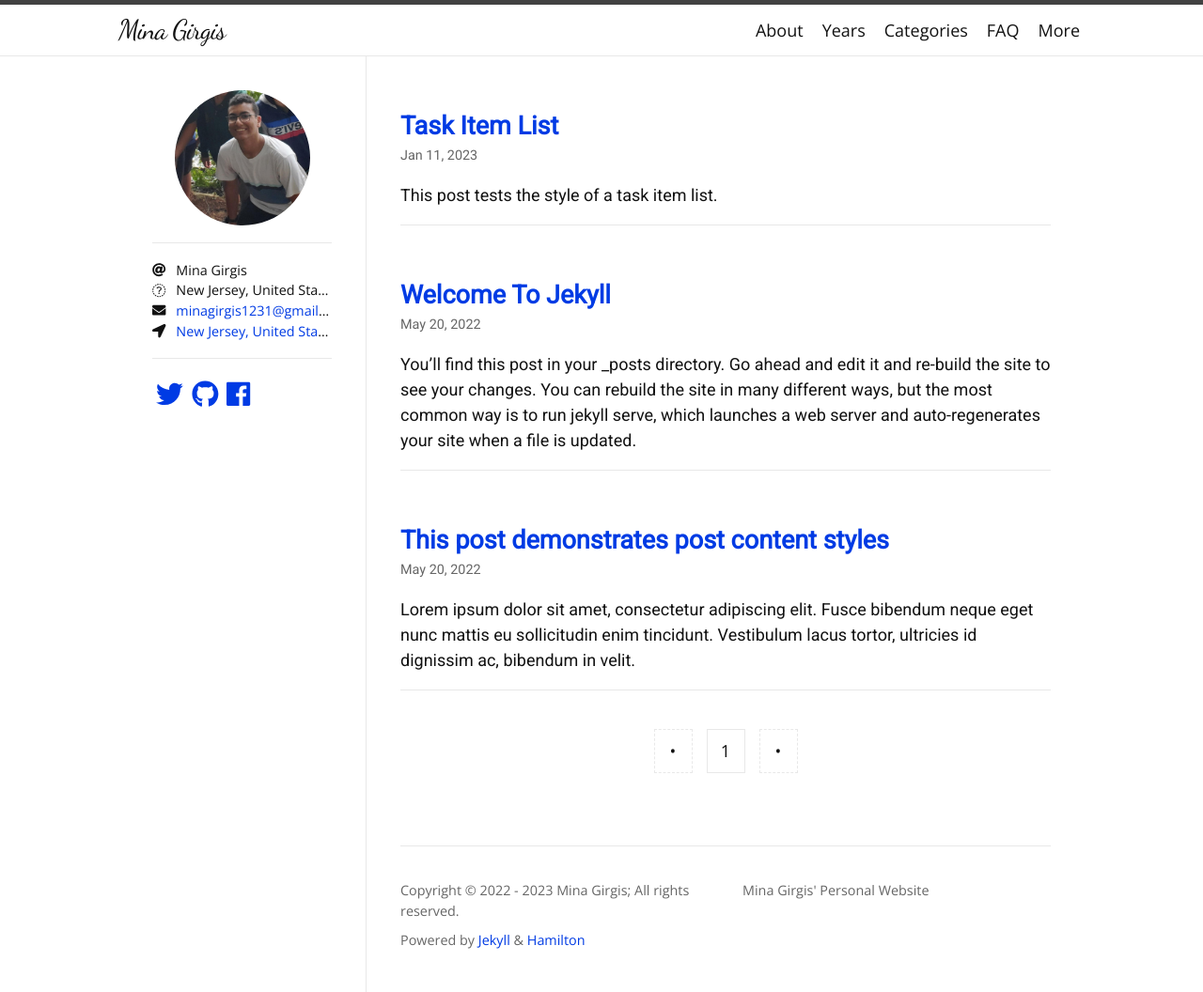
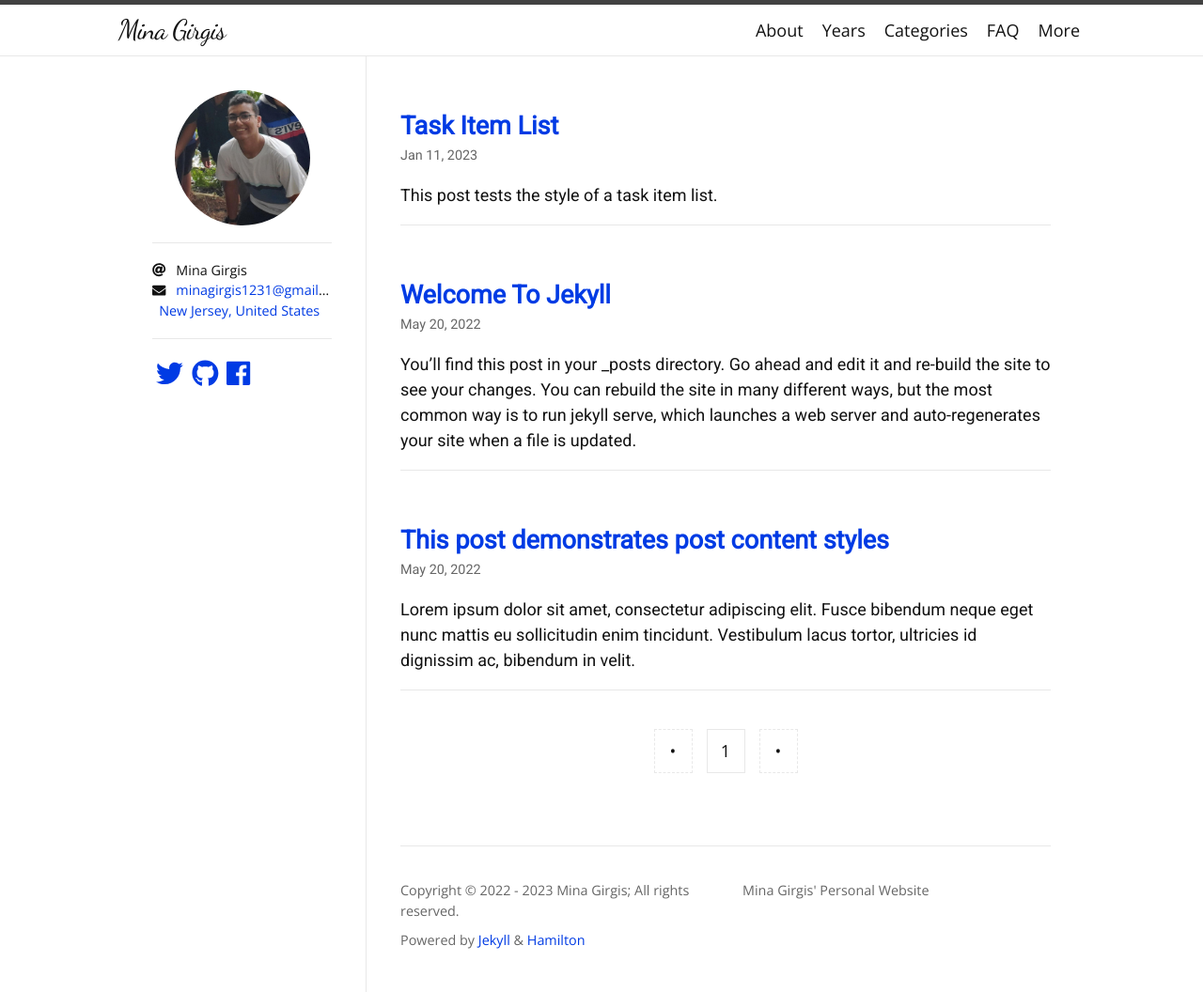
Before and after one commit to MinaGirgis2000/MinaGirgis2000.github.io, a Jekyll site: the page built from index.html, in a window 1280 px wide. Shown: the whole page at 94% size. Built offline with Jekyll 4.4.1, drawn with Linux system fonts in a browser that asks for light colours; nearby versions of some CDN libraries; some web fonts are replaced; the list of posts is cut into pages by our own code.

Commit message:
changes to location option

```diff
--- a/_includes/sidebar.html
+++ b/_includes/sidebar.html
@@ -17,12 +17,6 @@
         <span class="contact-info p-name">{{ site.author | escape }}</span>
       </li>
     {%- endif %}
-    {% if site.location -%}
-      <li>
-        <i class="sidebar-icon fas fa-location-dot"></i>
-        <span class="contact-info u-location">{{ site.location | escape }}</span>
-      </li>
-    {%- endif %}
     {% if site.email -%}
       <li>
         <i class="sidebar-icon fas fa-envelope"></i>
@@ -31,7 +25,7 @@
     {%- endif %}
     {% if site.location -%}
       <li>
-        <i class="sidebar-icon fas fa-location-arrow"></i>
+        <i class="sidebar-icon fa-solid fa-location-dot"></i>
         <a class="contact-info u-location" href="https://www.google.com/maps/search/{{ site.location }}">{{ site.location }}</a>
       </li>
     {%- endif %}
```
